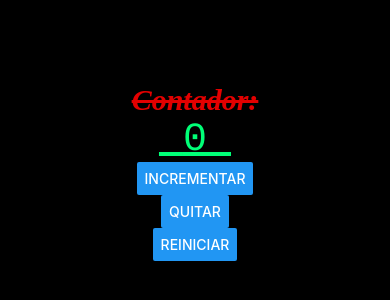
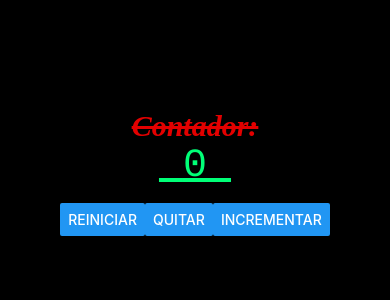
Before and after one commit to AleVazquez1313/JSparaprincipiantes, a React Native app in the folder intro2/: screen / in a window 390 px wide. Shown: the part 250-550 px from the top of the page. Built offline with nearby package versions, Linux system fonts and the light colour scheme.

Commit message:
agregando lines para espacio de texto

```diff
--- a/intro2/App.js
+++ b/intro2/App.js
@@ -14,12 +14,13 @@ let[contador,setContador] = useState(0);
       <Text style={styles.texto}>Contador:</Text>
       <Text style={styles.texto2}> {contador} </Text>
 
+      <View style={styles.contenedorBotones}>
       <Button title = "Incrementar" onPress={()=> setContador(contador+1)} />
 
       <Button title = "Quitar" onPress={()=> setContador(contador-1)} />
 
       <Button title = "Reiniciar" onPress={()=> setContador(0)} />
-
+      </View>
 
       <StatusBar style="auto" />
 
@@ -50,6 +51,10 @@ const styles = StyleSheet.create({
     fontWeight:'400',
     textDecorationLine:'underline'
   },
+  contenedorBotones:{
+    marginTop: 15,
+    flexDirection:'row-reverse'
+  },
 
 
 });
```
